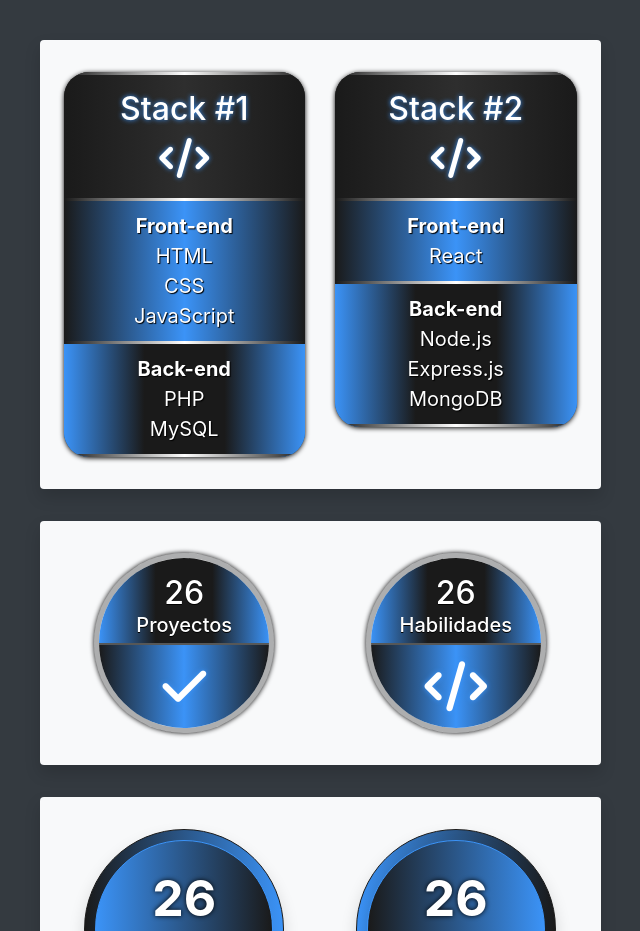
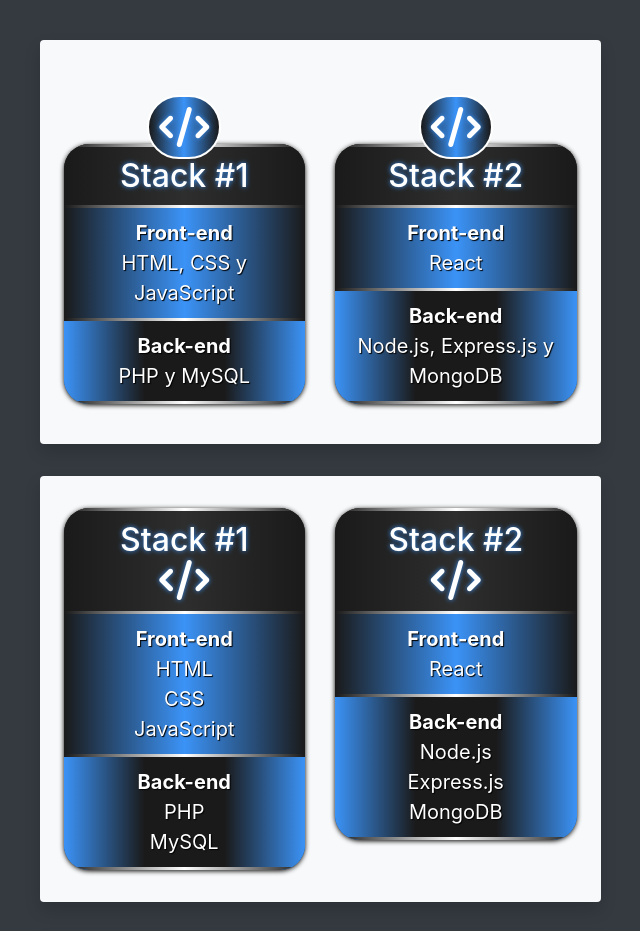
Before and after one commit to Hernan-Reiq/badges-charts, a plain HTML site: page index.html in a window 1280 px wide. Shown: the top 931 px of the page, without its empty margins (320-960 px from the left). Drawn offline with nearby package versions, Linux system fonts and the light colour scheme.

Commit message:
Tarjetas de Stacks con coronas

```diff
--- a/index.html
+++ b/index.html
@@ -16,6 +16,58 @@
 <body class="bg-dark">
     <div class="container p-4">
         <div class="row">
+            <div class="col-lg-6 offset-lg-3 p-4 bg-light rounded shadow my-3">
+                <div class="row">
+                    <div class="col-md-6 my-3">
+                        <div class="card-stack-icon">
+                            <i class="fas fa-code"></i>
+                        </div>
+                        <div class="card-stack">
+                            <div class="stack-division"></div>
+                            <div class="card-stack-header">
+                                <h2 class="mb-0">Stack #1</h2>
+                            </div>
+                            <div class="card-stack-body">
+                                <div class="stack-division"></div>
+                                <div class="stack-frontend">
+                                    <p class="mb-0"><b>Front-end</b></p>
+                                    <p class="mb-0">HTML, CSS y JavaScript</p>
+                                </div>
+                                <div class="stack-division"></div>
+                                <div class="stack-backend">
+                                    <p class="mb-0"><b>Back-end</b></p>
+                                    <p class="mb-0">PHP y MySQL</p>
+                                </div>
+                                <div class="stack-division"></div>
+                            </div>
+                        </div>
+                    </div>
+                    <div class="col-md-6 my-3">
+                        <div class="card-stack-icon">
+                            <i class="fas fa-code"></i>
+                        </div>
+                        <div class="card-stack">
+                            <div class="stack-division"></div>
+                            <div class="card-stack-header">
+                                <h2 class="mb-0">Stack #2</h2>
+                            </div>
+                            <div class="card-stack-body">
+                                <div class="stack-division"></div>
+                                <div class="stack-frontend">
+                                    <p class="mb-0"><b>Front-end</b></p>
+                                    <p class="mb-0">React</p>
+                                </div>
+                                <div class="stack-division"></div>
+                                <div class="stack-backend">
+                                    <p class="mb-0"><b>Back-end</b></p>
+                                    <p class="mb-0">Node.js, Express.js y MongoDB</p>
+                                </div>
+                                <div class="stack-division"></div>
+                            </div>
+                        </div>
+                    </div>
+                </div>
+            </div>
             <div class="col-lg-6 offset-lg-3 p-4 bg-light rounded shadow my-3">
                 <div class="row">
                     <div class="col-sm-6 my-2">
--- a/style.css
+++ b/style.css
@@ -67,12 +67,26 @@
     height: 2px;
 }
 /*STACKS*/
+div.card-stack-icon{
+    text-align: center;
+}
+div.card-stack-icon i {
+    font-size: 40px;
+    background-color: #3B93F7;
+    padding: 10px;
+    border-radius: 50px;
+    z-index: 1;
+    bottom: -15px;
+    border: #ffffff solid 2px;
+    color: #ffffff;
+    position:relative;
+}
 div.card-stack {
     background-color: #1a1a1a;
     border-radius: 25px;
     overflow: hidden;
     text-align: center;
-    min-height: 300px;
+    min-height: 250px;
     color: #ffffff;
     box-shadow: #000000 0px 1px 5px;
 }
@@ -80,16 +94,15 @@ div.card-stack-header {
     background: #2e2e2e;
     background: -webkit-linear-gradient(to right, #1a1a1a, #2e2e2e, #1a1a1a);
     background: linear-gradient(to right, #1a1a1a, #2e2e2e, #1a1a1a);
-    padding-top: 15px;
-    padding-bottom: 10px;
+    padding: 10px 0px;
 }
 div.card-stack-header h2,
-div.card-stack-header i {
+div.card-stack-header i,
+div.card-stack-icon i {
     text-shadow: #3B93F7 0px 0px 5px;
 }
 div.card-stack-header i {
     font-size: 40px;
-    margin: 10px 0px;
 }
 div.card-stack-body{
     background-color: #3B93F7;
@@ -100,17 +113,19 @@ div.stack-division {
     background: linear-gradient(to right, #1a1a1a, #ffffff, #1a1a1a);
     height: 3px;
 }
-div.stack-frontend {
+div.stack-frontend, div.card-stack-icon i {
     background: #3B93F7;
     background: -webkit-linear-gradient(to right, #1a1a1a, #3B93F7, #1a1a1a);
     background: linear-gradient(to right, #1a1a1a, #3B93F7, #1a1a1a);
-    padding: 10px 0px;
 }
 div.stack-backend {
     background: #1a1a1a;
     background: -webkit-linear-gradient(to left, #3B93F7, #1a1a1a, #1a1a1a, #3B93F7);
     background: linear-gradient(to left, #3B93F7, #1a1a1a, #1a1a1a, #3B93F7);
-    padding: 10px 0px;
+}
+div.stack-frontend,
+div.stack-backend {
+    padding: 10px 20px;
 }
 div.stack-frontend p,
 div.stack-backend p {
```
